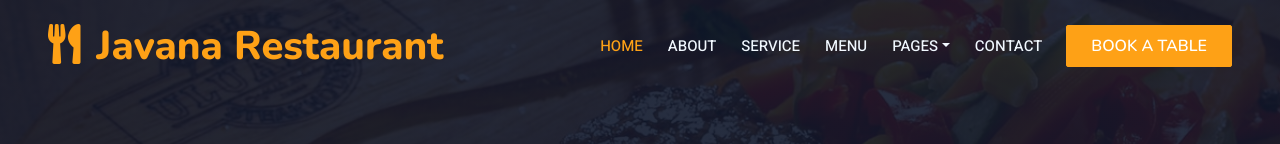
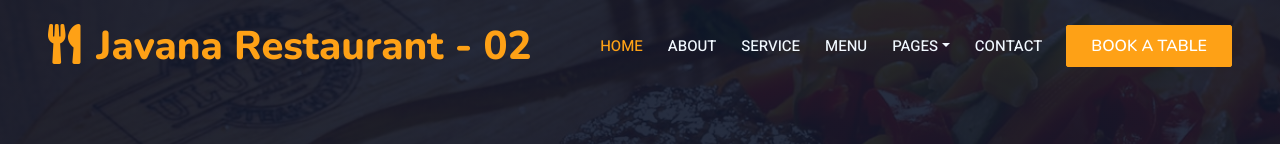
Before and after one commit to kbram/restoran, a plain HTML site: page index.html in a window 1280 px wide. Shown: the top 144 px of the page. Drawn offline with nearby package versions, Linux system fonts and the light colour scheme.

Commit message:
javana changes

```diff
--- a/index.html
+++ b/index.html
@@ -47,7 +47,7 @@
         <div class="container-xxl position-relative p-0">
             <nav class="navbar navbar-expand-lg navbar-dark bg-dark px-4 px-lg-5 py-3 py-lg-0">
                 <a href="" class="navbar-brand p-0">
-                    <h1 class="text-primary m-0"><i class="fa fa-utensils me-3"></i>Javana Restaurant </h1>
+                    <h1 class="text-primary m-0"><i class="fa fa-utensils me-3"></i>Javana Restaurant - 02</h1>
                     <!-- <img src="img/logo.png" alt="Logo"> -->
                 </a>
                 <button class="navbar-toggler" type="button" data-bs-toggle="collapse" data-bs-target="#navbarCollapse">
```
